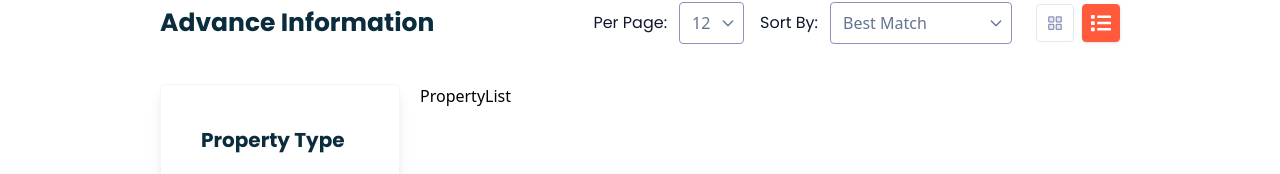
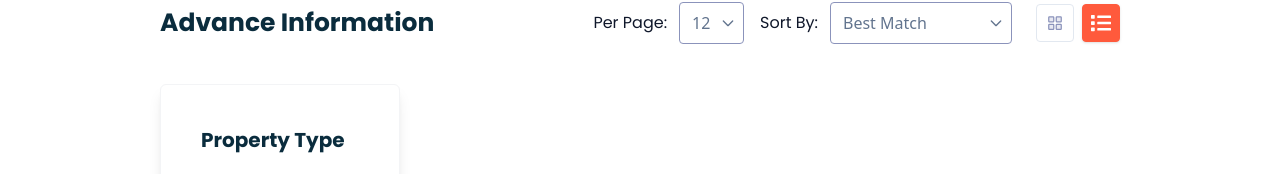
Before and after one commit to khaled6013/Quarter-next-js, a Next.js app: page /properties in a window 1280 px wide. Shown: the part 470-644 px from the top of the page. Built offline with nearby package versions, Linux system fonts and the light colour scheme.

Commit message:
error solve

```diff
--- a/app/components/PropertyList.jsx
+++ b/app/components/PropertyList.jsx
@@ -2,7 +2,9 @@ import React from 'react'
 
 const PropertyList = () => {
   return (
-    <div>PropertyList</div>
+    <div className="w-full">
+
+    </div>
   )
 }
 
--- a/app/layout.js
+++ b/app/layout.js
@@ -19,7 +19,11 @@ const nunito = Nunito({
 export const metadata = {
   title: "Quarter",
   description: "Generated by create next app",
-  viewport: "width=device-width, initial-scale=1",
+};
+
+export const viewport = {
+  width: "device-width",
+  initialScale: 1,
 };
 
 export default function RootLayout({ children }) {
```
